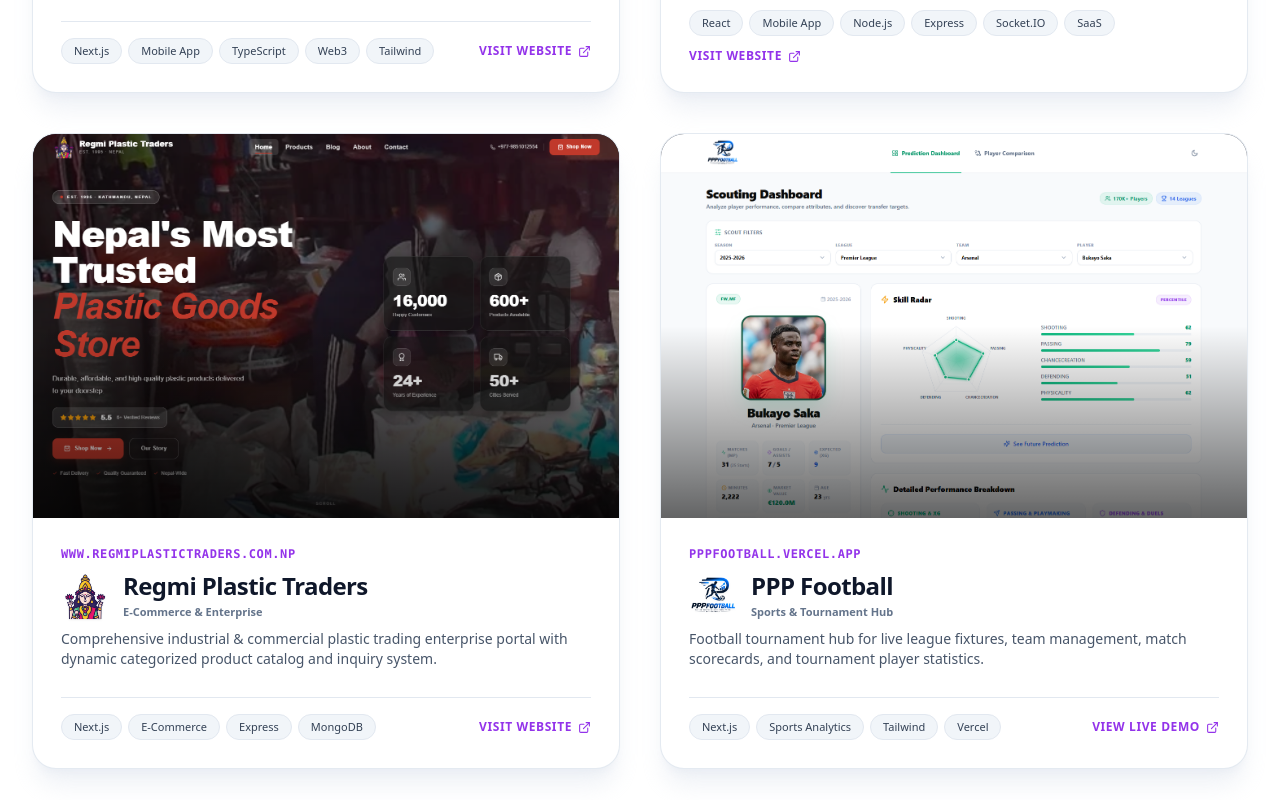
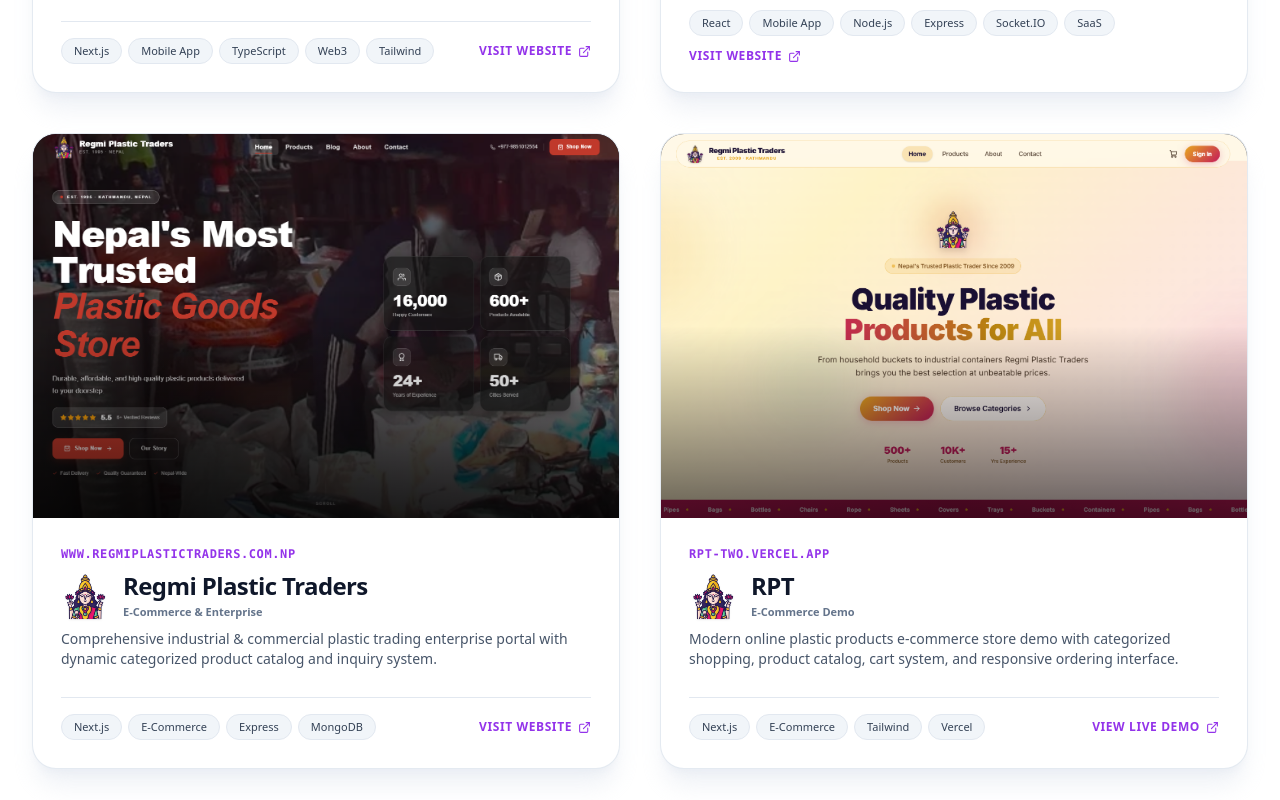
Before and after one commit to RijanRegmi/RijanRegmi, a Next.js app: page / in a window 1280 px wide. Shown: the part 7140-7940 px from the top of the page. Built offline with nearby package versions, Linux system fonts and the light colour scheme; no server answers.

Commit message:
added rpt as potfolio

```diff
--- a/app/layout.tsx
+++ b/app/layout.tsx
@@ -284,7 +284,7 @@
       description: 'A curated list of live web applications, SaaS products, and software projects built by Rijan Regmi.',
       url: `${SITE_URL}/#portfolio`,
       author: { '@id': `${SITE_URL}/#person` },
-      numberOfItems: 6,
+      numberOfItems: 7,
       itemListElement: [
         {
           '@type': 'ListItem',
@@ -333,6 +333,20 @@
           position: 4,
           item: {
             '@type': 'SoftwareApplication',
+            name: 'RPT',
+            description: 'Modern online plastic products e-commerce store demo with categorized shopping, product catalog, and cart system.',
+            url: 'https://rpt-two.vercel.app/',
+            applicationCategory: 'ShoppingApplication',
+            creator: { '@id': `${SITE_URL}/#person` },
+            image: `${SITE_URL}/assets/webiste/rpt.png`,
+            keywords: 'e-commerce demo, online store, Next.js, Tailwind, Vercel',
+          },
+        },
+        {
+          '@type': 'ListItem',
+          position: 5,
+          item: {
+            '@type': 'SoftwareApplication',
             name: 'PPP Football',
             description: 'Football tournament hub for live league fixtures, team management, match scorecards, and statistics.',
             url: 'https://pppfootball.vercel.app/',
@@ -344,7 +358,7 @@
         },
         {
           '@type': 'ListItem',
-          position: 5,
+          position: 6,
           item: {
             '@type': 'SoftwareApplication',
             name: 'EveFest',
@@ -358,7 +372,7 @@
         },
         {
           '@type': 'ListItem',
-          position: 6,
+          position: 7,
           item: {
             '@type': 'SoftwareApplication',
             name: 'Hamro Padhai',
@@ -408,6 +422,16 @@
           contentUrl: `${SITE_URL}/assets/webiste/regmiplastictraders.png`,
           name: 'Regmi Plastic Traders - E-Commerce Website by Rijan Regmi',
           description: 'Screenshot of Regmi Plastic Traders enterprise portal built by Rijan Regmi using Next.js and MongoDB.',
+          author: { '@id': `${SITE_URL}/#person` },
+          license: SITE_URL,
+          acquireLicensePage: SITE_URL,
+        },
+        {
+          '@type': 'ImageObject',
+          url: `${SITE_URL}/assets/webiste/rpt.png`,
+          contentUrl: `${SITE_URL}/assets/webiste/rpt.png`,
+          name: 'RPT - E-Commerce Demo by Rijan Regmi',
+          description: 'Screenshot of RPT e-commerce store demo built by Rijan Regmi.',
           author: { '@id': `${SITE_URL}/#person` },
           license: SITE_URL,
           acquireLicensePage: SITE_URL,
--- a/lib/data/projects.ts
+++ b/lib/data/projects.ts
@@ -50,6 +50,18 @@
     actionText: 'VISIT WEBSITE',
   },
   {
+    id: 'rpt',
+    title: 'RPT',
+    category: 'E-Commerce Demo',
+    url: 'https://rpt-two.vercel.app/',
+    displayUrl: 'rpt-two.vercel.app',
+    image: '/assets/webiste/rpt.png',
+    logo: '/assets/brand/regmiplastictraders_logo.png',
+    tags: ['Next.js', 'E-Commerce', 'Tailwind', 'Vercel'],
+    desc: 'Modern online plastic products e-commerce store demo with categorized shopping, product catalog, cart system, and responsive ordering interface.',
+    actionText: 'VIEW LIVE DEMO',
+  },
+  {
     id: 'pppfootball',
     title: 'PPP Football',
     category: 'Sports & Tournament Hub',
```
Also changed, not shown: public/assets/webiste/rpt.png (added).
